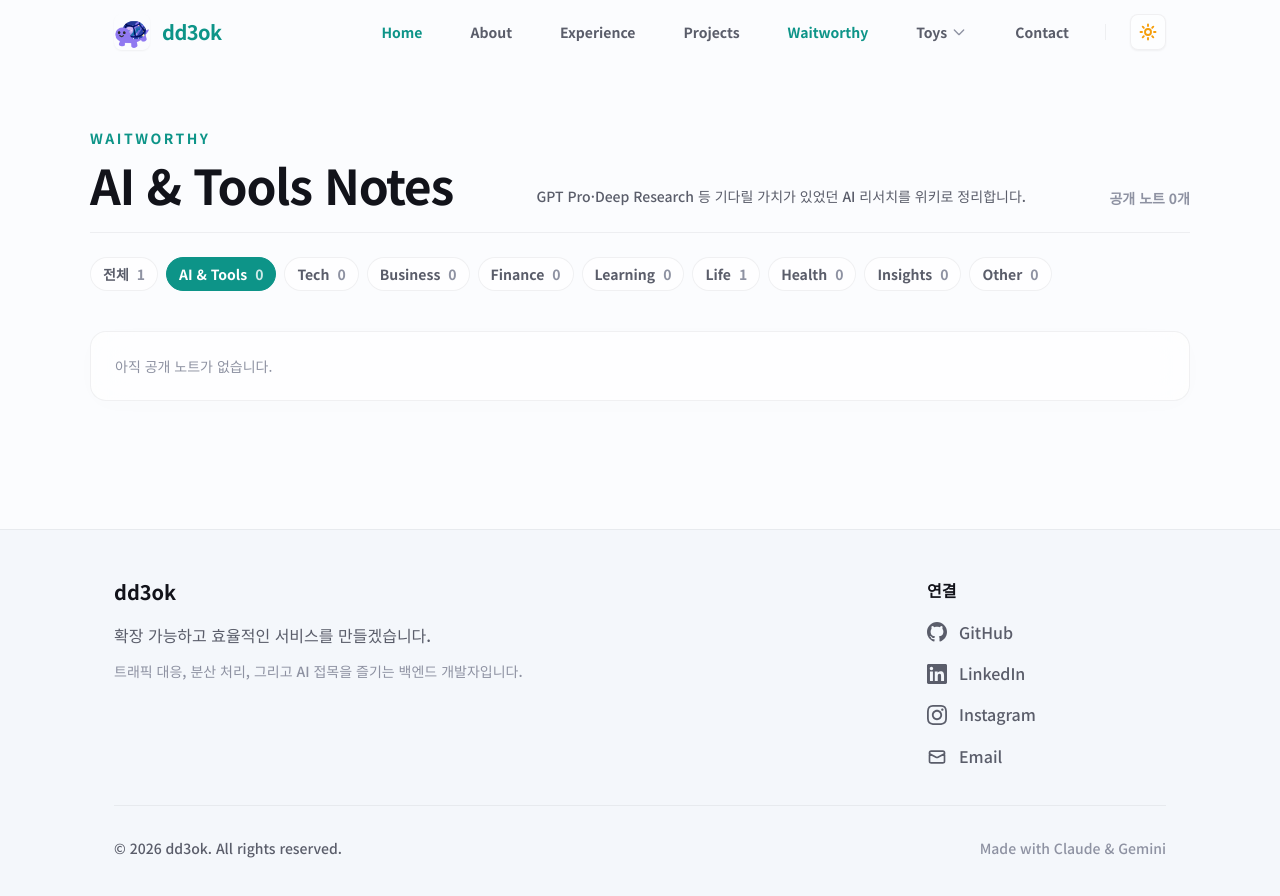
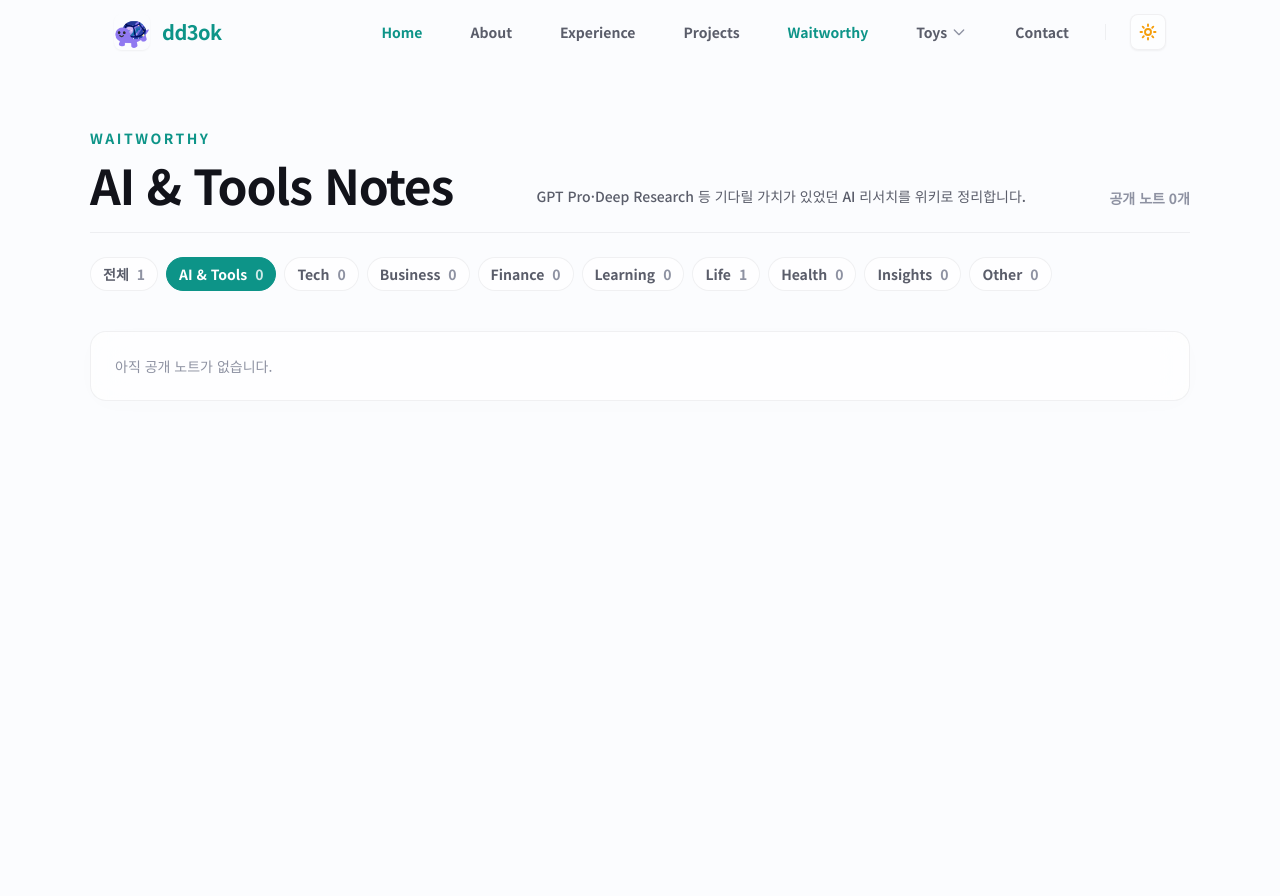
Before and after one commit to dd3ok/dd3ok.github.io, a Next.js app: page /notes/ai-tools/ in a window 1280 px wide. Shown: the top 896 px of the page. After the commit the page ends 800 px from the top, so only its background shows below. Built offline with nearby package versions, Linux system fonts and the light colour scheme.

Commit message:
chore: compact footer layout

```diff
--- a/src/app/notes/[category]/page.tsx
+++ b/src/app/notes/[category]/page.tsx
@@ -1,7 +1,6 @@
 import type { Metadata } from 'next'
 import { notFound } from 'next/navigation'
 import Navigation from '@/components/layout/Navigation'
-import Footer from '@/components/layout/Footer'
 import NotesDirectoryView from '../NotesDirectoryView'
 import {
     getNoteCategoryById,
@@ -52,7 +51,6 @@ export default async function CategoryPage({ params }: CategoryPageProps) {
         <main className="page-enter min-h-screen bg-[var(--bg-color)]">
             <Navigation />
             <NotesDirectoryView activeCategory={category} notes={getPublicNotes()} />
-            <Footer />
         </main>
     )
 }
--- a/src/app/notes/page.tsx
+++ b/src/app/notes/page.tsx
@@ -1,6 +1,5 @@
 import type { Metadata } from 'next'
 import Navigation from '@/components/layout/Navigation'
-import Footer from '@/components/layout/Footer'
 import NotesDirectoryView from './NotesDirectoryView'
 import { allNotesCategory, getPublicNotes } from '@/lib/notes'
 
@@ -17,7 +16,6 @@ export default function NotesPage() {
         <main className="page-enter min-h-screen bg-[var(--bg-color)]">
             <Navigation />
             <NotesDirectoryView activeCategory={allNotesCategory} notes={getPublicNotes()} />
-            <Footer />
         </main>
     )
 }
--- a/src/app/notes/post/[slug]/page.tsx
+++ b/src/app/notes/post/[slug]/page.tsx
@@ -4,7 +4,6 @@ import { notFound } from 'next/navigation'
 import ReactMarkdown from 'react-markdown'
 import remarkGfm from 'remark-gfm'
 import Navigation from '@/components/layout/Navigation'
-import Footer from '@/components/layout/Footer'
 import {
     getNoteCategoryById,
     getPublicNoteBySlug,
@@ -91,7 +90,6 @@ export default async function NotePostPage({ params }: NotePostPageProps) {
                             </div>
                         </div>
                     </section>
-                    <Footer />
                 </main>
             )
         }
@@ -159,7 +157,6 @@ export default async function NotePostPage({ params }: NotePostPageProps) {
                     </footer>
                 </div>
             </article>
-            <Footer />
         </main>
     )
 }
--- a/src/components/layout/Footer.tsx
+++ b/src/components/layout/Footer.tsx
@@ -1,30 +1,28 @@
 export default function Footer() {
-    const currentYear = new Date().getFullYear()
-
     return (
-        <footer className="bg-[var(--bg-grad-end)] text-[var(--text-primary)] border-t border-[var(--card-border)] py-12">
+        <footer className="bg-[var(--bg-grad-end)] text-[var(--text-primary)] border-t border-[var(--card-border)] py-8 md:py-10">
             <div className="container px-4 md:px-6">
-                <div className="grid grid-cols-1 md:grid-cols-4 gap-8 mb-8">
+                <div className="grid grid-cols-1 md:grid-cols-4 gap-5 md:gap-6 mb-5 md:mb-6">
                     {/* 메인 소개 섹션 */}
                     <div className="md:col-span-2">
-                        <h3 className="text-xl font-bold text-[var(--text-primary)] mb-4">dd3ok</h3>
-                        <p className="text-[var(--text-secondary)] leading-relaxed max-w-md mb-3 font-medium">
+                        <h3 className="text-lg font-bold text-[var(--text-primary)] mb-2">dd3ok</h3>
+                        <p className="text-[var(--text-secondary)] leading-relaxed max-w-md mb-2 font-medium">
                             확장 가능하고 효율적인 서비스를 만들겠습니다.
                         </p>
                         <p className="text-[var(--text-muted)] text-sm leading-relaxed max-w-md font-medium">
-                            트래픽 대응, 분산 처리, 그리고 AI 접목을 즐기는 백엔드 개발자입니다.
+                            트래픽과 분산 처리, 그리고 AI 접목을 즐기는 백엔드 개발자입니다.
                         </p>
                     </div>
 
                     {/* 빈 공간 (반응형을 위해) */}
                     <div className="hidden md:block">
-                        {/* 필요시 추가 컨텐츠 */}
+                        {/* 필요 시 추가 콘텐츠 */}
                     </div>
 
                     {/* 연결 섹션 */}
                     <div className="text-left md:text-left text-right pr-4 md:pr-0">
-                        <h4 className="font-semibold text-[var(--text-primary)] mb-4">연결</h4>
-                        <ul className="space-y-3 text-[var(--text-secondary)]">
+                        <h4 className="font-semibold text-[var(--text-primary)] mb-2">연결</h4>
+                        <ul className="space-y-2 text-[var(--text-secondary)]">
                             <li>
                                 <a
                                     href="https://github.com/dd3ok"
@@ -32,7 +30,7 @@ export default function Footer() {
                                     rel="noopener noreferrer"
                                     className="hover:text-[var(--accent-color)] transition-colors inline-flex items-center group font-medium"
                                 >
-                                    <div className="mr-3 w-5 h-5 group-hover:scale-110 transition-transform">
+                                    <div className="mr-2.5 w-4 h-4 group-hover:scale-110 transition-transform">
                                         <svg className="w-full h-full" fill="currentColor" viewBox="0 0 24 24">
                                             <path d="M12 0c-6.626 0-12 5.373-12 12 0 5.302 3.438 9.8 8.207 11.387.599.111.793-.261.793-.577v-2.234c-3.338.726-4.033-1.416-4.033-1.416-.546-1.387-1.333-1.756-1.333-1.756-1.089-.745.083-.729.083-.729 1.205.084 1.839 1.237 1.839 1.237 1.07 1.834 2.807 1.304 3.492.997.107-.775.418-1.305.762-1.604-2.665-.305-5.467-1.334-5.467-5.931 0-1.311.469-2.381 1.236-3.221-.124-.303-.535-1.524.117-3.176 0 0 1.008-.322 3.301 1.23.957-.266 1.983-.399 3.003-.404 1.02.005 2.047.138 3.006.404 2.291-1.552 3.297-1.23 3.297-1.23.653 1.653.242 2.874.118 3.176.77.84 1.235 1.911 1.235 3.221 0 4.609-2.807 5.624-5.479 5.921.43.372.823 1.102.823 2.222v3.293c0 .319.192.694.801.576 4.765-1.589 8.199-6.086 8.199-11.386 0-6.627-5.373-12-12-12z"/>
                                         </svg>
@@ -47,7 +45,7 @@ export default function Footer() {
                                     rel="noopener noreferrer"
                                     className="hover:text-[var(--accent-color)] transition-colors inline-flex items-center group font-medium"
                                 >
-                                    <div className="mr-3 w-5 h-5 group-hover:scale-110 transition-transform">
+                                    <div className="mr-2.5 w-4 h-4 group-hover:scale-110 transition-transform">
                                         <svg className="w-full h-full" fill="currentColor" viewBox="0 0 24 24">
                                             <path d="M20.447 20.452h-3.554v-5.569c0-1.328-.027-3.037-1.852-3.037-1.853 0-2.136 1.445-2.136 2.939v5.667H9.351V9h3.414v1.561h.046c.477-.9 1.637-1.85 3.37-1.85 3.601 0 4.267 2.37 4.267 5.455v6.286zM5.337 7.433c-1.144 0-2.063-.926-2.063-2.065 0-1.138.92-2.063 2.063-2.063 1.14 0 2.064.925 2.064 2.063 0 1.139-.925 2.065-2.064 2.065zm1.782 13.019H3.555V9h3.564v11.452zM22.225 0H1.771C.792 0 0 .774 0 1.729v20.542C0 23.227.792 24 1.771 24h20.451C23.2 24 24 23.227 24 22.271V1.729C24 .774 23.2 0 22.222 0h.003z"/>
                                         </svg>
@@ -62,7 +60,7 @@ export default function Footer() {
                                     rel="noopener noreferrer"
                                     className="hover:text-[var(--accent-color)] transition-colors inline-flex items-center group font-medium"
                                 >
-                                    <div className="mr-3 w-5 h-5 group-hover:scale-110 transition-transform">
+                                    <div className="mr-2.5 w-4 h-4 group-hover:scale-110 transition-transform">
                                         <svg className="w-full h-full" fill="currentColor" viewBox="0 0 24 24">
                                             <path d="M12 2.163c3.204 0 3.584.012 4.85.07 3.252.148 4.771 1.691 4.919 4.919.058 1.265.069 1.645.069 4.849 0 3.205-.012 3.584-.069 4.849-.149 3.225-1.664 4.771-4.919 4.919-1.266.058-1.644.07-4.85.07-3.204 0-3.584-.012-4.849-.07-3.26-.149-4.771-1.699-4.919-4.92-.058-1.265-.07-1.644-.07-4.849 0-3.204.013-3.583.07-4.849.149-3.227 1.664-4.771 4.919-4.919 1.266-.057 1.645-.069 4.849-.069zm0-2.163c-3.259 0-3.667.014-4.947.072-4.358.2-6.78 2.618-6.98 6.98-.059 1.281-.073 1.689-.073 4.948 0 3.259.014 3.668.072 4.948.2 4.358 2.618 6.78 6.98 6.98 1.281.058 1.689.072 4.948.072 3.259 0 3.668-.014 4.948-.072 4.354-.2 6.782-2.618 6.979-6.98.059-1.28.073-1.689.073-4.948 0-3.259-.014-3.667-.072-4.947-.196-4.354-2.617-6.78-6.979-6.98-1.281-.059-1.69-.073-4.949-.073zm0 5.838c-3.403 0-6.162 2.759-6.162 6.162s2.759 6.163 6.162 6.163 6.162-2.759 6.162-6.163c0-3.403-2.759-6.162-6.162-6.162zm0 10.162c-2.209 0-4-1.79-4-4 0-2.209 1.791-4 4-4s4 1.791 4 4c0 2.21-1.791 4-4 4zm6.406-11.845c-.796 0-1.441.645-1.441 1.44s.645 1.44 1.441 1.44c.795 0 1.439-.645 1.439-1.44s-.644-1.44-1.439-1.44z"/>
                                         </svg>
@@ -75,7 +73,7 @@ export default function Footer() {
                                     href="mailto:hwick@kakao.com"
                                     className="hover:text-[var(--accent-color)] transition-colors inline-flex items-center group font-medium"
                                 >
-                                    <div className="mr-3 w-5 h-5 group-hover:scale-110 transition-transform">
+                                    <div className="mr-2.5 w-4 h-4 group-hover:scale-110 transition-transform">
                                         <svg className="w-full h-full" fill="none" stroke="currentColor" viewBox="0 0 24 24">
                                             <path strokeLinecap="round" strokeLinejoin="round" strokeWidth="2" d="M3 8l7.89 4.26a2 2 0 002.22 0L21 8M5 19h14a2 2 0 002-2V7a2 2 0 00-2-2H5a2 2 0 00-2 2v10a2 2 0 002 2z" />
                                         </svg>
@@ -87,16 +85,11 @@ export default function Footer() {
                     </div>
                 </div>
 
-                {/* 하단 저작권 */}
-                <div className="border-t border-[var(--card-border)] pt-8">
-                    <div className="flex flex-col md:flex-row md:justify-between md:items-center items-end gap-4 text-right md:text-left pr-4 md:pr-0">
-                        <p className="text-[var(--text-secondary)] text-sm font-medium">
-                            &copy; {currentYear} dd3ok. All rights reserved.
-                        </p>
-                        <div className="flex space-x-4 text-sm text-[var(--text-muted)] font-medium">
-                            <span>Made with Claude & Gemini</span>
-                        </div>
-                    </div>
+                {/* 하단 크레딧 */}
+                <div className="border-t border-[var(--card-border)] pt-5">
+                    <p className="text-right text-sm font-medium text-[var(--text-muted)]">
+                        Built by dd3ok
+                    </p>
                 </div>
             </div>
         </footer>
```
Also changed, not shown: 1 other file (tests, documents, lock files or other folders).
